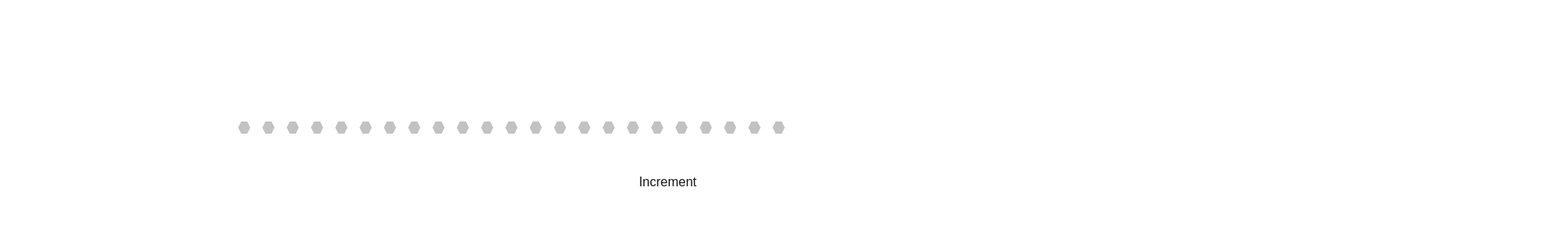
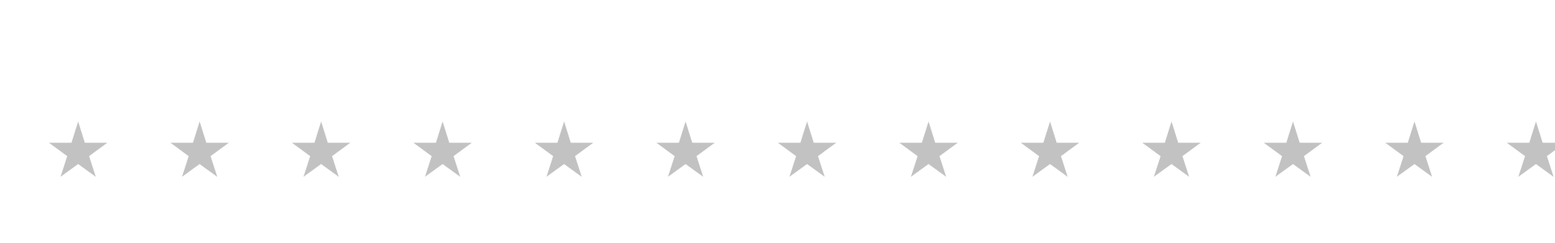
Before and after one commit to jgddesigns/progress_widgets, a Next.js app: page / in a window 1280 px wide. Shown: the top 300 px of the page at 81% size, 1920 px wide, since content can reach past the window. Built offline with nearby package versions, Linux system fonts and the light colour scheme.

Commit message:
added various improvements

```diff
--- a/src/app/helpers/symbols.css
+++ b/src/app/helpers/symbols.css
@@ -1,14 +1,14 @@
 .circles{
-    width: 10px;
-    height: 10px;
+    width: var(--size);
+    height: var(--size);
     background-color: var(--bgcolor);
     border-radius: 50%;
 }
 
 .squares{
     clip-path: polygon(0 0, 100% 0, 100% 100%, 0 100%);
-    width: 10px;
-    height: 10px;
+    width: var(--size);
+    height: var(--size);
     background-color: var(--bgcolor);
 }
 
@@ -19,8 +19,8 @@
         21% 91%, 32% 57%, 2% 35%,
         39% 35%
     );
-    width: 15px;
-    height: 15px;
+    width: var(--size);
+    height: var(--size);
     background-color: var(--bgcolor);
 }
 
@@ -30,36 +30,36 @@
         25% 0%, 50% 15%, 75% 0%,
         100% 20%, 80% 50%
     );
-    width: 15px;
-    height: 15px;
+    width: var(--size);
+    height: var(--size);
     background-color: var(--bgcolor);
 }
 
 .moons{
     border-radius: 50%;
     clip-path: polygon(40% 0%, 100% 0%, 100% 100%, 40% 100%, 60% 50%);
-    width: 15px;
-    height: 15px;
+    width: var(--size);
+    height: var(--size);
     background-color: var(--bgcolor);
 }
 
 .hexagons{
     clip-path: polygon(25% 0%, 75% 0%, 100% 50%, 75% 100%, 25% 100%, 0% 50%);
-    width: 15px;
-    height: 15px;
+    width: var(--size);
+    height: var(--size);
     background-color: var(--bgcolor);
 }
 
 .diamonds{
     clip-path: polygon(50% 0%, 100% 50%, 50% 100%, 0% 50%);
-    width: 15px;
-    height: 15px;
+    width: var(--size);
+    height: var(--size);
     background-color: var(--bgcolor);
 }
 
 .trapezoids{
     clip-path: polygon(25% 0%, 75% 0%, 100% 100%, 0% 100%);
-    width: 15px;
-    height: 15px;
+    width: var(--size);
+    height: var(--size);
     background-color: var(--bgcolor);
 }
--- a/src/app/layout.js
+++ b/src/app/layout.js
@@ -1,5 +1,5 @@
-import { Geist, Geist_Mono } from "next/font/google";
-import "./globals.css";
+import { Geist, Geist_Mono } from 'next/font/google';
+import './globals.css';
 
 const geistSans = Geist({
   variable: "--font-geist-sans",
--- a/src/app/lists/ProgressBar.js
+++ b/src/app/lists/ProgressBar.js
@@ -1,34 +1,54 @@
 'use client'
 import React, {useEffect} from 'react';
 import {global_functions} from '../helpers/functions'
-import "../helpers/symbols.css"
-import Symbols from '../styles/Symbols'
+import '../helpers/symbols.css';
 import Bar from '../styles/Bar';
 import Meter from '../styles/Meter';
 import Pie from '../styles/Pie';
+import Symbols from '../styles/Symbols'
+
 
 // Creates the display for the progress bar
-// Needs props LengthValue, Type, Trigger, Color, Size
+// Needs props LengthValue, Type, Style, Trigger, Color, Size
 export default function ProgressBar (props) {
     const [Restart, setRestart] = React.useState(false)
-    const [CurrentPosition, setCurrentPosition] = React.useState(props.LengthValue)
+    const [CurrentPosition, setCurrentPosition] = React.useState(props.LengthValue ? props.LengthValue : 10)
     const [CurrentColor, setCurrentColor] = React.useState(null)
 
-    const base_states = {"restart": [Restart, setRestart], "current_position": [CurrentPosition, setCurrentPosition], "length_value": [props.LengthValue, props.setLengthValue], "current_color": [CurrentColor, setCurrentColor], "trigger": props.Trigger, "style": props.Style}
 
-    const types = {"symbols": <Symbols base_states={base_states}/>, "bar": <Bar base_states={base_states}/>, "meter": <Meter base_states={base_states}/>, "pie": <Pie base_states={base_states}/>}
+    const base_states = {"restart": [Restart, setRestart], "current_position": [CurrentPosition, setCurrentPosition], "length_value": [props.LengthValue ? props.LengthValue : 10, props.setLengthValue], "current_color": [CurrentColor ? CurrentColor : ["red", "yellow", "green"], setCurrentColor], "size": props.Size ? props.Size : "3", "trigger": props.Trigger, "style": props.Type =="symbols" ? props.Style ? props.Style : "circles" : "squares"} //set to null when other components are created
+
+    const types = {"bar": <Bar base_states={base_states}/>, "meter": <Meter base_states={base_states}/>, "pie": <Pie base_states={base_states}/>, "symbols": <Symbols base_states={base_states}/>}
+
 
 
     useEffect(() => {
-        !props.CurrentColor ? setCurrentColor(global_functions["is_color"](props.Color)) : null
+        !props.CurrentColor ? setCurrentColor(global_functions["is_color"](props.Color ? props.Color : ["red", "yellow", "green"])) : null
     }, [props.CurrentColor])
 
+
+
     function get_type(){
+        if(!check_trigger()){
+            return <div className="mt-48 text-2xl">'Trigger' prop is not passed correctly. Ensure it is a set of state variables [variable, setVariable]. See README file for further details.</div>
+        }
         if(types[props.Type]){
             return types[props.Type]
+        }else{
+            return types["symbols"]
+            // return types["bar"]
         }
-        return <div className="mt-[150px]"> "Invalid 'Type' prop passed. Pass a valid 'Type' prop identified in the README file." </div>
     }
+
+
+
+    function check_trigger(){
+        if(!props.Trigger || props.Trigger.length != 2){ //need to check if each is a proper state variable
+            return false
+        }
+        return true
+    }
+
 
 
   return(
--- a/src/app/page.js
+++ b/src/app/page.js
@@ -1,13 +1,65 @@
 'use client'
 import React, {useEffect} from 'react';
-import ProgressBar from "./lists/ProgressBar";
+import ProgressBar from './lists/ProgressBar';
 
 export default function Home() {
   const [Trigger, setTrigger] = React.useState(false)
 
   return (
     <div>
-      <ProgressBar LengthValue={23} Type="symbols" Style="hexagons" Trigger={[Trigger, setTrigger]} Size={5} Color={["red", "grfzffeen", "fuchsia", "#34adc3", "purple"]}/>
+      <ProgressBar LengthValue={23} Type="symbols" Style="stars" Trigger={[Trigger, setTrigger]} Size={5} Color={["orange", "#ce35aa", "lime", "#34adc3"]}/>
+      {/* <ProgressBar Trigger={[Trigger, setTrigger]} Size={4}/> */}
     </div>
   );
 }
+
+
+
+
+// 'Trigger' PROPS IS TO INCREMENT PROGRESS BAR  **required
+  // pass variable event that is intended to increment the bar. Accepts a set state array only in this format:
+
+      // [variable, setVariable]
+
+  // If this is not set correctly the component will not function.
+
+
+
+// 'Size' SETS THE COMPONENT DISPLAY SIZE. ACCEPTS RANGE FROM 1 (smallest) - 5 (largest)
+
+
+
+// 'Type' ACCEPTS THE TYPE OF BAR TO DISPLAY.
+  //defaults to 'bar' CHANGE WHEN BAR IS SET
+
+  // bar
+  // meter
+  // pie
+  // symbols
+
+
+  // 'Style' OPTIONS DEPENDS ON TYPE PROP. ONLY RELEVANT FOR 'symbols' TYPE.
+    //defaults to 'circles'
+
+    // SYMBOLS
+    // ===========
+    // circles
+    // squares
+    // stars
+    // hearts
+    // moons
+    // hexagons
+    // diamonds
+    // trapezoids
+
+
+
+// 'LengthValue' SETS AMOUNT OF SYMBOLS
+  // defaults to 10
+
+
+
+// 'Color' ACCEPTS ANY VALID CSS SYMBOL OR HEX VALUE
+  // defaults to ["red", "yellow", "green"]
+
+  // Must be in an array format <= LengthValue to display correctly. Color display will be divided equally based on amount of colors passed (size of array). If array size is greater than LengthValue, some colors will be skipped in the on-screen display.
--- a/src/app/styles/Bar.js
+++ b/src/app/styles/Bar.js
@@ -1,7 +1,7 @@
 'use client'
 import React, {useEffect} from 'react';
 import { v4 as uuidv4 } from 'uuid';
-import "../helpers/symbols.css"
+import '../helpers/symbols.css'
 
 // Creates the display for the progress bar
 // Needs props Restart, setRestart, LengthValue, CurrentPosition, ShowCirclesGreen, setShowCirclesGreen, ShowCirclesRed, setShowCirclesRed
--- a/src/app/styles/Meter.js
+++ b/src/app/styles/Meter.js
@@ -1,7 +1,7 @@
 'use client'
 import React, {useEffect} from 'react';
 import { v4 as uuidv4 } from 'uuid';
-import "../helpers/symbols.css"
+import '../helpers/symbols.css'
 
 // Creates the display for the progress bar
 // Needs props Restart, setRestart, LengthValue, CurrentPosition, ShowCirclesGreen, setShowCirclesGreen, ShowCirclesRed, setShowCirclesRed
--- a/src/app/styles/Pie.js
+++ b/src/app/styles/Pie.js
@@ -1,7 +1,7 @@
 'use client'
 import React, {useEffect} from 'react';
 import { v4 as uuidv4 } from 'uuid';
-import "../helpers/symbols.css"
+import '../helpers/symbols.css'
 
 // Creates the display for the progress bar
 // Needs props Restart, setRestart, LengthValue, CurrentPosition, ShowCirclesGreen, setShowCirclesGreen, ShowCirclesRed, setShowCirclesRed
--- a/src/app/styles/Symbols.js
+++ b/src/app/styles/Symbols.js
@@ -1,7 +1,7 @@
 'use client'
 import React, {useEffect} from 'react';
 import { v4 as uuidv4 } from 'uuid';
-import "../helpers/symbols.css"
+import '../helpers/symbols.css'
 import {global_functions} from '../helpers/functions'
 
 // Creates the display for the 'Symbols' progress bar
@@ -11,6 +11,7 @@ export default function Symbols(props) {
     const [StyleList, setStyleList] = React.useState(null)
 
     const circle_states = {"circle_array": [CircleArray, setCircleArray], "circle_map": [CircleMap, setCircleMap]}
+
 
 
     useEffect(() => {
@@ -26,7 +27,6 @@ export default function Symbols(props) {
             show_circles(true)
         }
     }, [props.base_states["trigger"][0]])
-
 
 
 
@@ -60,6 +60,10 @@ export default function Symbols(props) {
     // @return HTML Object: The div containing one circle
     function create_circle(condition, start = null){
         let style = {}
+
+        console.log(get_size())
+
+        style["--size"] = get_size()
 
         condition ? style["--bgcolor"] = get_color() : style["--bgcolor"] = "#c2c2c2"
 
@@ -124,6 +128,22 @@ export default function Symbols(props) {
     }
 
 
+    function get_size(){
+        if(props.base_states["size"]){
+            return (props.base_states["size"] * 15).toString() + "px"
+        }
+        return "45px"
+    }
+
+
+    function get_spacing(){
+        if(props.base_states["size"]){
+            return (props.base_states["size"] * 30).toString() + "px"
+        }
+        return "90px"
+    }
+
+
     async function read_file(){
         var retrieved = null
 
@@ -141,7 +161,7 @@ export default function Symbols(props) {
 
     return(
         <div>
-            <div className="mt-[150px] grid place-items-center" style={{ gridTemplateColumns: 'repeat(' + props.base_states["length_value"][0] + ', 30px)' }}>
+            <div className="mt-[150px] grid place-items-center grid-auto-rows" style={{ gridTemplateColumns: 'repeat(' + props.base_states["length_value"][0] + ',' + get_spacing() + ')' }}>
                 {circle_states["circle_map"][0] ? circle_states["circle_map"][0].map((result) =>  {
                         return(
                             <div key={result.key}>
@@ -155,7 +175,9 @@ export default function Symbols(props) {
                 <div>
                 </div>
                 <div>
+                {/* doesnt exist in final */}
                 <button className="mt-12" onClick={e => trigger_test()}>Increment</button>
+                {/* end doesnt exist in final */}
                 </div>
             </div>
         </div>
--- a/src/app/styles/file_scan/route.js
+++ b/src/app/styles/file_scan/route.js
@@ -2,13 +2,12 @@ import fs from 'fs';
 import path from 'path';
 
 export async function GET(req, res){
-  const filePath = path.join(process.cwd(), 'src', 'app', 'helpers', 'symbols.css');
+  const filePath = path.join(process.cwd(), "src", "app", "helpers", "symbols.css");
   try {
-    const data = await fs.readFileSync(filePath, 'utf8');
-    console.log(data)
+    const data = await fs.readFileSync(filePath, "utf8");
     return new Response(JSON.stringify((data)), {
       status: 200,
-      headers: { 'Content-Type': 'application/json' },
+      headers: { "Content-Type": "application/json" },
     })
   } catch{
     console.log("Error reading file.")
```
